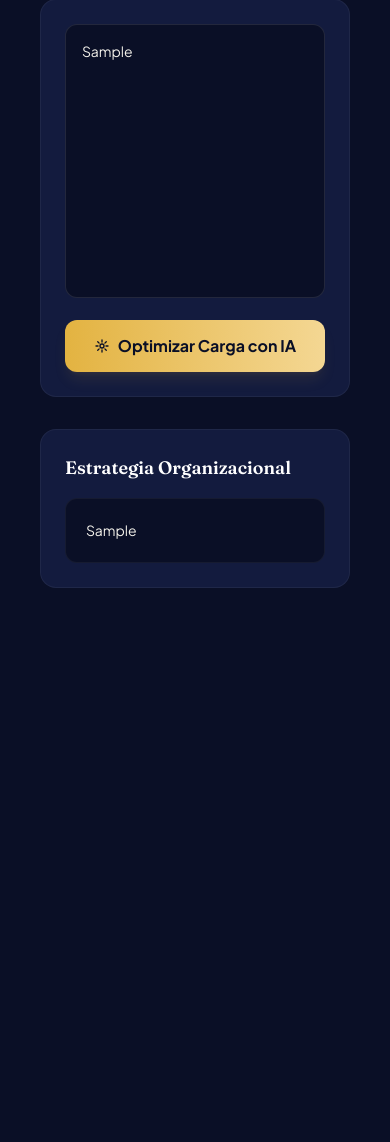
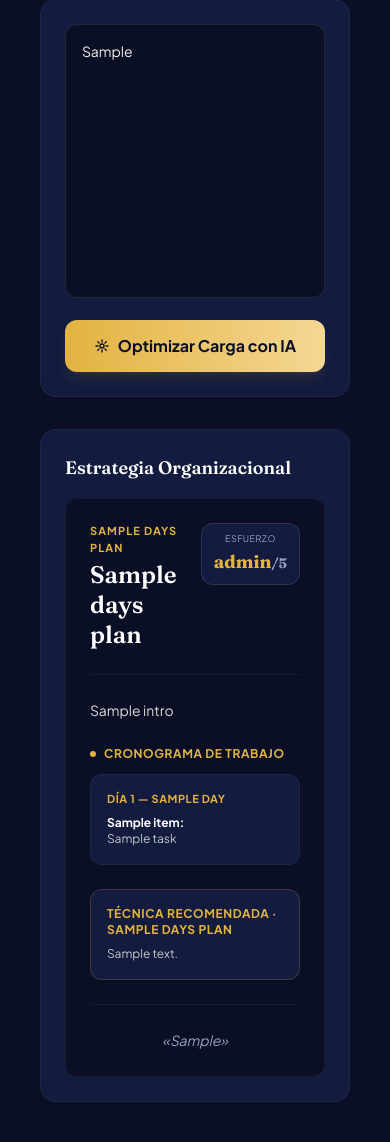
Before and after one commit to isanaranjogomez-tech/cas-leadtime., a Flask app: template templates/ai_tutor.html in a window 390 px wide. Shown: the part 197-1339 px from the top of the page. Before the commit the page ends 785 px from the top, so only its background shows below. Run offline with Flask 3, Linux system fonts and the light colour scheme; the template is opened without the code that fills it: most values are stand-ins (such as "Sample title", 1, 10 or a date in 2020); some libraries are stand-ins or nearby versions.

Commit message:
Enhance AI tutor template with structured plan display
Updated AI tutor template to include a structured plan display with effort level and technique recommendation. Adjusted layout for better responsiveness and removed unnecessary styles.

```diff
--- a/templates/ai_tutor.html
+++ b/templates/ai_tutor.html
@@ -24,11 +24,59 @@
         <div class="bg-surface p-6 rounded-2xl border border-white/5 flex flex-col">
             <h3 class="text-lg font-display font-semibold text-white mb-4">Estrategia Organizacional</h3>
 
-            <div class="flex-1 bg-deep border border-white/5 rounded-xl p-5 text-sm text-ink overflow-y-auto max-h-[480px] leading-relaxed ai-response">
-                {% if ai_response %}
-                    {{ ai_response | safe }}
+            <div class="flex-1 bg-deep border border-white/5 rounded-xl overflow-y-auto max-h-[600px]">
+                {% if days_plan %}
+                <div class="p-6 space-y-6">
+                    <div class="flex items-start justify-between gap-4">
+                        <div>
+                            <p class="text-[11px] font-bold uppercase tracking-widest text-gold mb-1">{{ days_plan.subtitle }}</p>
+                            <h2 class="font-display text-2xl font-semibold text-white leading-tight">{{ days_plan.title }}</h2>
+                        </div>
+                        <div class="shrink-0 bg-surface border border-white/10 rounded-xl px-3 py-2 text-center">
+                            <p class="text-[9px] uppercase tracking-wider text-muted mb-0.5">Esfuerzo</p>
+                            <p class="font-display text-lg font-bold text-gold">{{ days_plan.effort_level }}<span class="text-muted text-sm">/5</span></p>
+                        </div>
+                    </div>
+
+                    <div class="h-px bg-white/5"></div>
+
+                    <p class="text-sm text-ink/90 leading-relaxed">{{ days_plan.intro }}</p>
+
+                    <div>
+                        <p class="text-xs font-bold uppercase tracking-wider text-gold mb-3 flex items-center gap-2">
+                            <span class="w-1.5 h-1.5 rounded-full bg-gold"></span>
+                            Cronograma de Trabajo
+                        </p>
+                        <div class="grid grid-cols-1 sm:grid-cols-2 gap-3">
+                            {% for day in days_plan.days %}
+                            <div class="bg-surface border border-white/5 rounded-xl p-4">
+                                <p class="text-[11px] font-bold uppercase tracking-wider text-gold mb-2">Día {{ day.day_number }} — {{ day.day_title }}</p>
+                                <div class="space-y-2">
+                                    {% for item in day.items %}
+                                    <div>
+                                        <p class="text-xs font-bold text-white">{{ item.subject }}:</p>
+                                        <p class="text-xs text-ink/80 leading-snug">{{ item.task }}</p>
+                                    </div>
+                                    {% endfor %}
+                                </div>
+                            </div>
+                            {% endfor %}
+                        </div>
+                    </div>
+
+                    <div class="bg-surface border border-gold/20 rounded-xl p-4">
+                        <p class="text-xs font-bold uppercase tracking-wider text-gold mb-1.5">Técnica recomendada · {{ days_plan.technique_title }}</p>
+                        <p class="text-xs text-ink/80 leading-relaxed">{{ days_plan.technique_description }}</p>
+                    </div>
+
+                    <div class="h-px bg-white/5"></div>
+
+                    <p class="text-sm italic text-muted text-center leading-relaxed">«{{ days_plan.closing_quote }}»</p>
+                </div>
+                {% elif ai_response %}
+                    <div class="p-5 text-sm text-ink leading-relaxed">{{ ai_response | safe }}</div>
                 {% else %}
-                    <div class="h-full flex items-center justify-center text-center text-muted">
+                    <div class="h-full flex items-center justify-center text-center text-muted p-5">
                         <p>Ingresa tus tareas a la izquierda y presiona el botón para recibir la estrategia estructurada.</p>
                     </div>
                 {% endif %}
@@ -37,14 +85,5 @@
 
     </div>
 
-    <style>
-        .ai-response p { margin-bottom: 0.85rem; color: #F3F1EA; }
-        .ai-response h4 { font-weight: 700; color: #E3B341; margin-top: 1rem; margin-bottom: 0.5rem; font-size: 0.95rem; text-transform: uppercase; letter-spacing: 0.03em; }
-        .ai-response ul { list-style: disc; padding-left: 1.25rem; margin-bottom: 0.85rem; color: #F3F1EA; }
-        .ai-response li { margin-bottom: 0.4rem; }
-        .ai-response strong { color: #F4D793; font-weight: 700; }
-        .ai-response blockquote { border-left: 3px solid #E3B341; padding-left: 1rem; margin-top: 1rem; font-style: italic; color: #98A1C4; }
-    </style>
-
 </div>
 {% endblock %}
```
